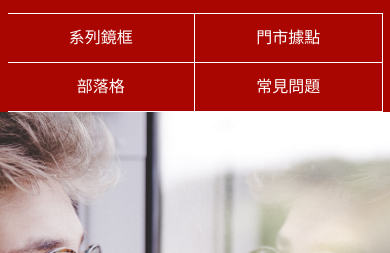
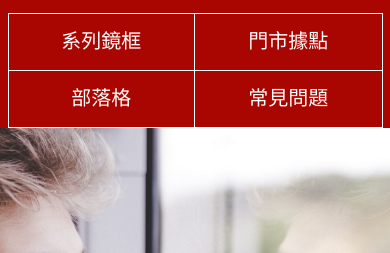
Before and after one commit to ZH-Wu/Week3, a plain HTML site: page index.html in a window 390 px wide. Shown: the part 68-321 px from the top of the page. Drawn offline with nearby package versions, Linux system fonts and the light colour scheme.

Commit message:
Update CSS

```diff
--- a/css/styles.css
+++ b/css/styles.css
@@ -122,6 +122,19 @@ h4 {
     margin-right: 64px;
 }
 
+.link::after {
+    content: '';
+    display: block;
+    width: 0%;
+    height: 2px;
+    background-color: #fff;
+    margin: 0 auto;
+    transition: .35s;
+}
+.link:hover::after {
+    width: 100%;
+}
+
 @media (max-width: 767px) {
     .ptb-40 {
         padding: 40px 0;
@@ -142,7 +155,7 @@ nav {
     width: 38%;
 }
 
-.menu a {
+.menu .link {
     font-size: 20px;
 }
 
@@ -175,10 +188,12 @@ nav {
     .menu li {
         width: 50%;
         border-top: 1px solid #fff;
+        border-right: 1px solid #fff;
     }
 
-    .menu li:nth-child(n+1) {
-        border-right: 1px solid #fff;
+    .menu li:nth-child(1),
+    .menu li:nth-child(3) {
+        border-left: 1px solid #fff;
     }
 
     .menu li:nth-child(3),
--- a/index.html
+++ b/index.html
@@ -23,10 +23,10 @@
             <div class="container d-flex space-between">
                 <a href="index.html" class="logo"><img src="./images/logo/logo-new_工作區域 1.png" alt=""></a>
                 <ul class="menu d-flex align-center space-between">
-                    <li><a href="#" class="text-tertiary">系列鏡框</a></li>
-                    <li><a href="#" class="text-tertiary">門市據點</a></li>
-                    <li><a href="#" class="text-tertiary">部落格</a></li>
-                    <li><a href="#" class="text-tertiary">常見問題</a></li>
+                    <li><a href="#" class="text-tertiary link">系列鏡框</a></li>
+                    <li><a href="#" class="text-tertiary link">門市據點</a></li>
+                    <li><a href="#" class="text-tertiary link">部落格</a></li>
+                    <li><a href="#" class="text-tertiary link">常見問題</a></li>
                 </ul>
             </div>
         </nav>
@@ -165,11 +165,11 @@
         <div class="container">
             <div class="navbar d-flex space-between">
                 <ul class="footer-menu d-flex align-center">
-                    <li class="mr-6"><a href="#" class="text-tertiary">首頁</a></li>
-                    <li class="mr-6"><a href="#" class="text-tertiary">系列鏡框</a></li>
-                    <li class="mr-6"><a href="#" class="text-tertiary">門市據點</a></li>
-                    <li class="mr-6"><a href="#" class="text-tertiary">部落格</a></li>
-                    <li><a href="#" class="text-tertiary">常見問題</a></li>
+                    <li class="mr-6"><a href="#" class="text-tertiary link ">首頁</a></li>
+                    <li class="mr-6"><a href="#" class="text-tertiary link">系列鏡框</a></li>
+                    <li class="mr-6"><a href="#" class="text-tertiary link">門市據點</a></li>
+                    <li class="mr-6"><a href="#" class="text-tertiary link">部落格</a></li>
+                    <li><a href="#" class="text-tertiary link">常見問題</a></li>
                 </ul>
                 <ul class="share d-flex align-center">
                     <li><a href="#"><img src="./images/ic-social-fb.png" alt="fb icon"></a></li>
@@ -194,8 +194,8 @@
             <div class="terms_conditions text-tertiary d-flex space-between">
                 <p>Copyright © 2020 Glasses.All rights reserved.</p>
                 <ul class="d-flex space-between">
-                    <li><a href="#" class="text-tertiary">隱私權政策</a></li>
-                    <li><a href="#" class="text-tertiary">服務條款</a></li>
+                    <li><a href="#" class="text-tertiary link">隱私權政策</a></li>
+                    <li><a href="#" class="text-tertiary link">服務條款</a></li>
                 </ul>
             </div>
         </div>
```
